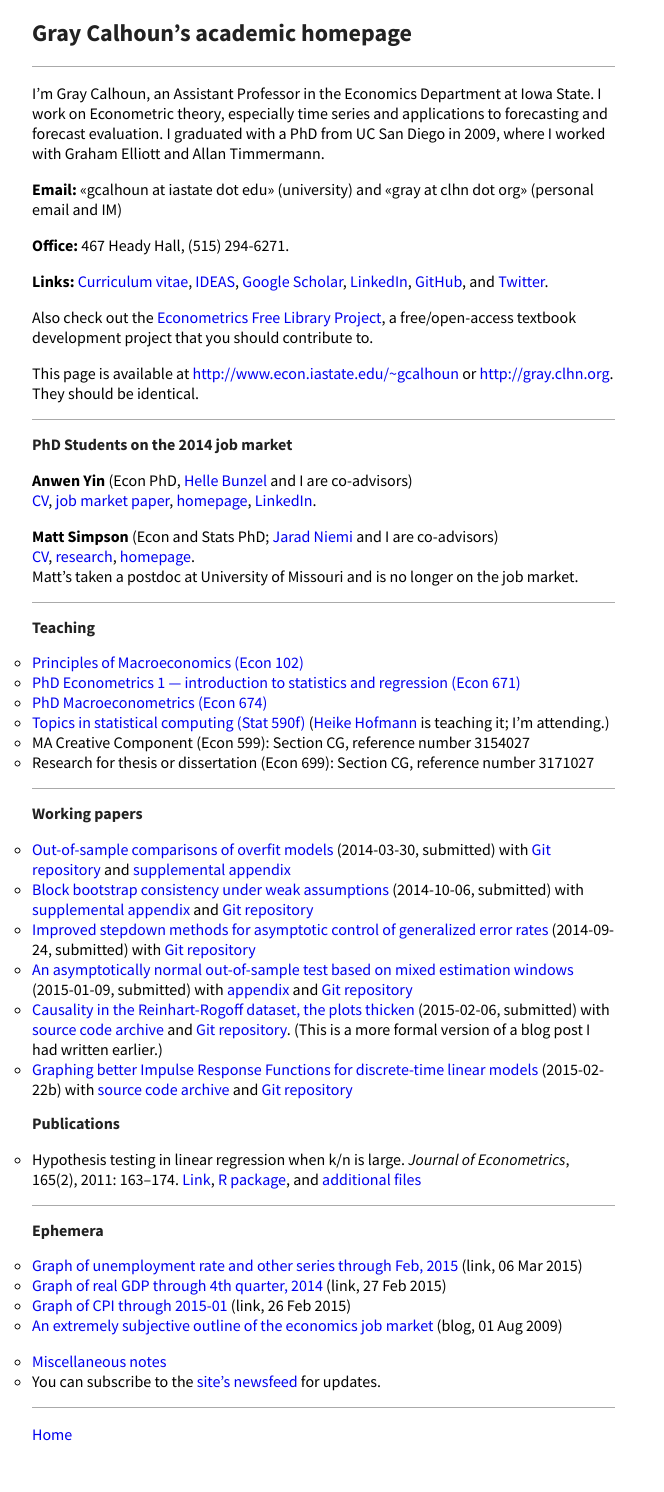
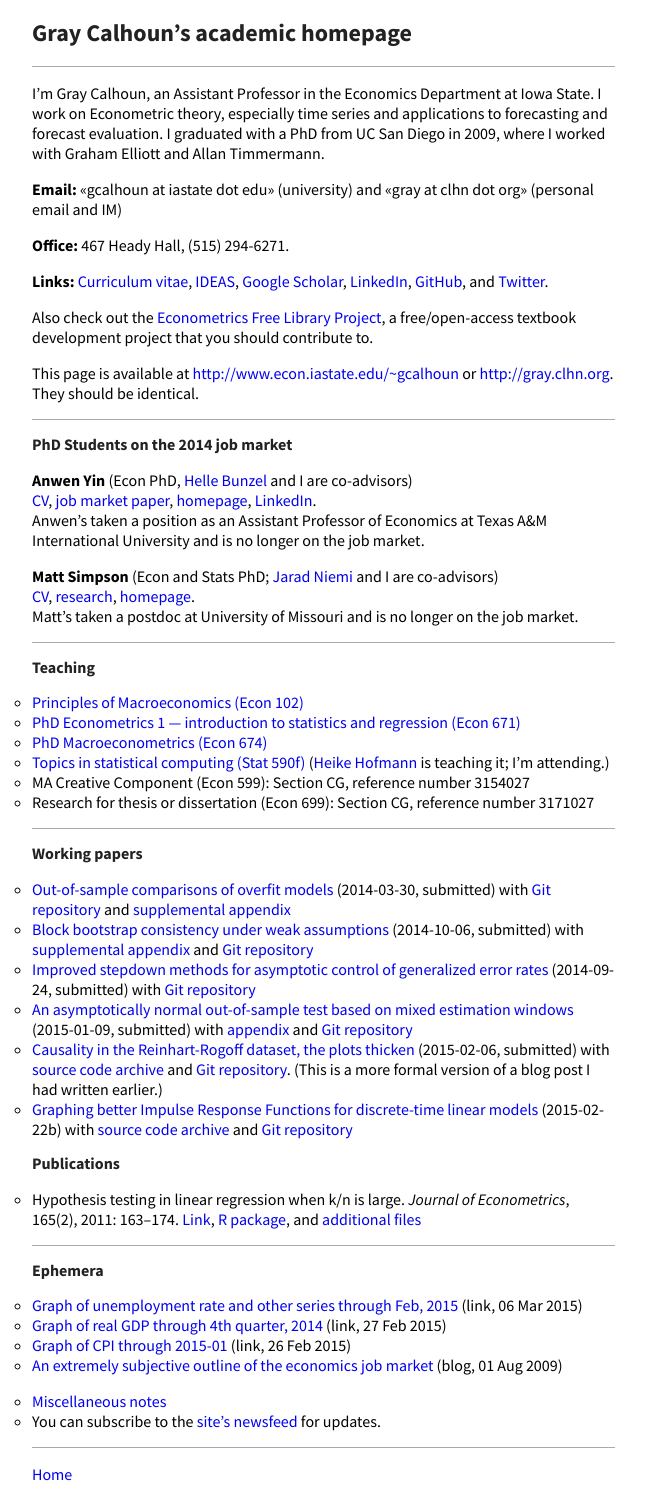
Before and after one commit to mmkuang/grayclhn.github.io, a Jekyll site: the page built from index.md, in a window 1280 px wide. Shown: the whole page, without its empty margins (0-664 px from the left). Built offline with Jekyll 4.4.1, drawn with Linux system fonts in a browser that asks for light colours; Markdown is read by kramdown in place of the engine named in the settings; before the commit the page ends 1452 px from its top, so only the background shows below that.

Commit message:
Add Anwen's job to homepage

```diff
--- a/index.md
+++ b/index.md
@@ -40,6 +40,8 @@
 [job market paper](http://anwenyin.weebly.com/uploads/4/1/6/0/41609955/cv_model_averaging_20141104.pdf),
 [homepage](http://anwenyin.weebly.com/),
 [LinkedIn](http://www.linkedin.com/pub/anwen-yin/27/650/970).
+Anwen’s taken a position as an Assistant Professor of Economics at
+Texas A&M International University and is no longer on the job market.
 
 **Matt Simpson** (Econ and Stats PhD; [Jarad Niemi](http://www.jarad.me/) and I are co-advisors)
 [CV](http://www.themattsimpson.com/wp-content/uploads/2014/10/CV.pdf),
```
